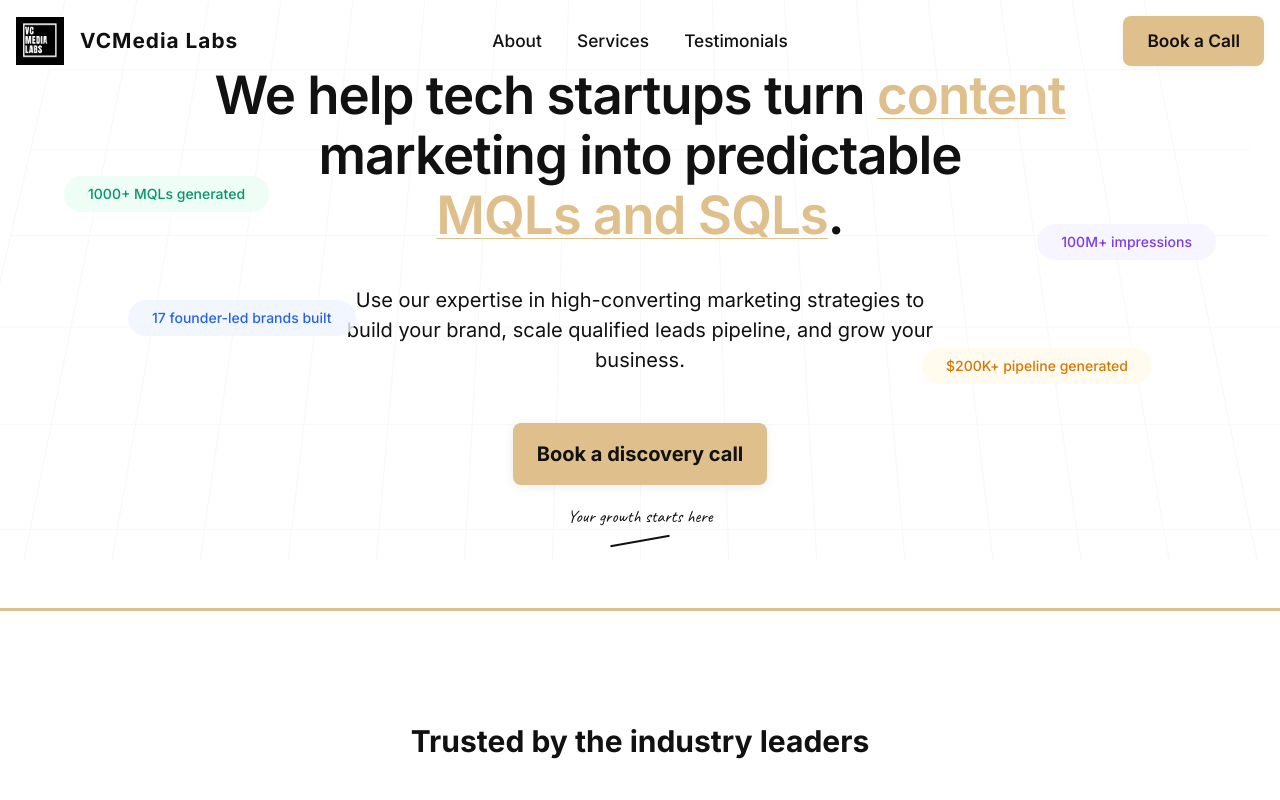
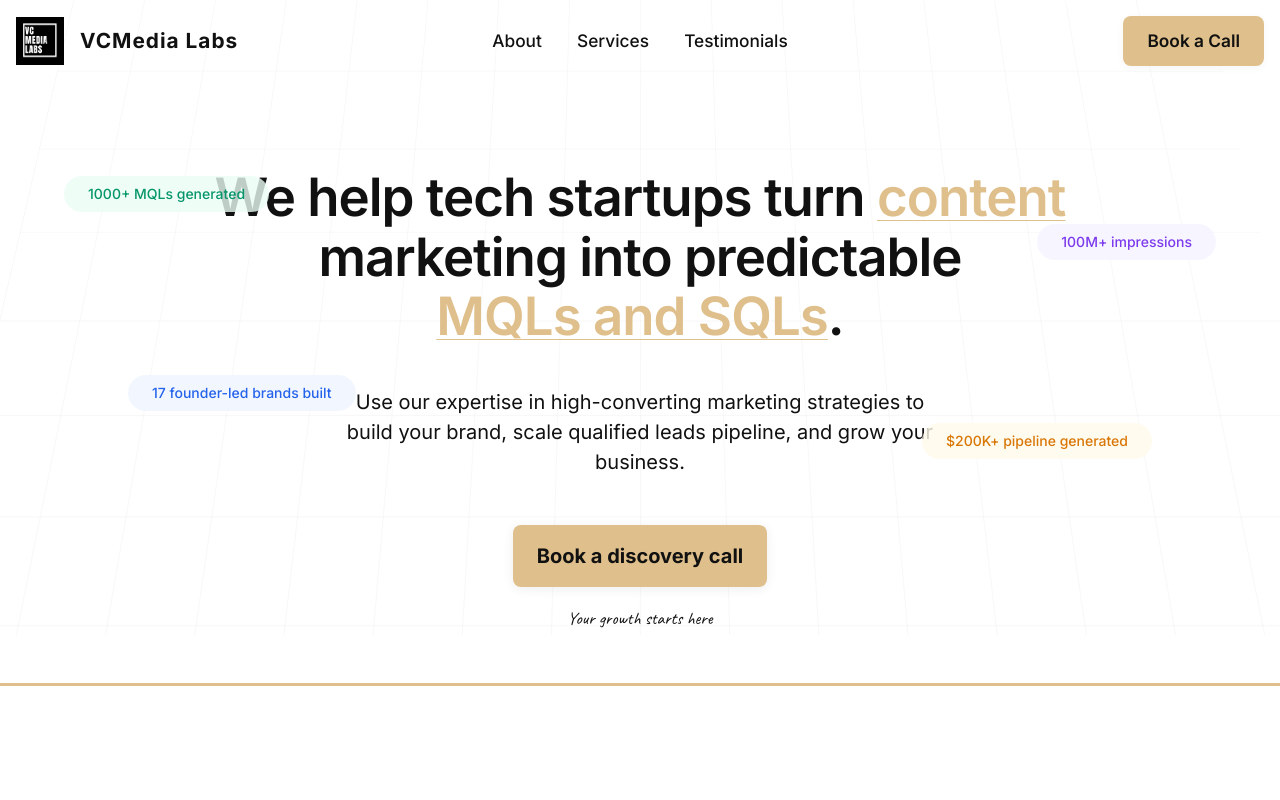
Before and after one commit to sushrutmishra27/VCMedia-revamped, a React (Vite) app: page / in a window 1280 px wide. Shown: the top 800 px of the page. Built offline with nearby package versions, Linux system fonts and the light colour scheme.

Commit message:
added padding

```diff
--- a/src/components/Hero.tsx
+++ b/src/components/Hero.tsx
@@ -47,7 +47,7 @@
         }}
       />
 
-      <div className="container mx-auto px-4 flex flex-col items-center justify-center min-h-[70vh] relative z-[2] text-center w-full pt-8">
+      <div className="container mx-auto px-4 flex flex-col items-center justify-center min-h-[70vh] relative z-[2] text-center w-full pt-40">
         <motion.h1
           className="text-[1.4rem] xs:text-[1.6rem] sm:text-[2.2rem] md:text-[2.8rem] lg:text-[3.3rem] font-semibold mb-4 mt-2 leading-[1.13] tracking-[-1px] text-[#111] mx-auto whitespace-pre-line"
           initial={{ opacity: 0, y: 20 }}
```
